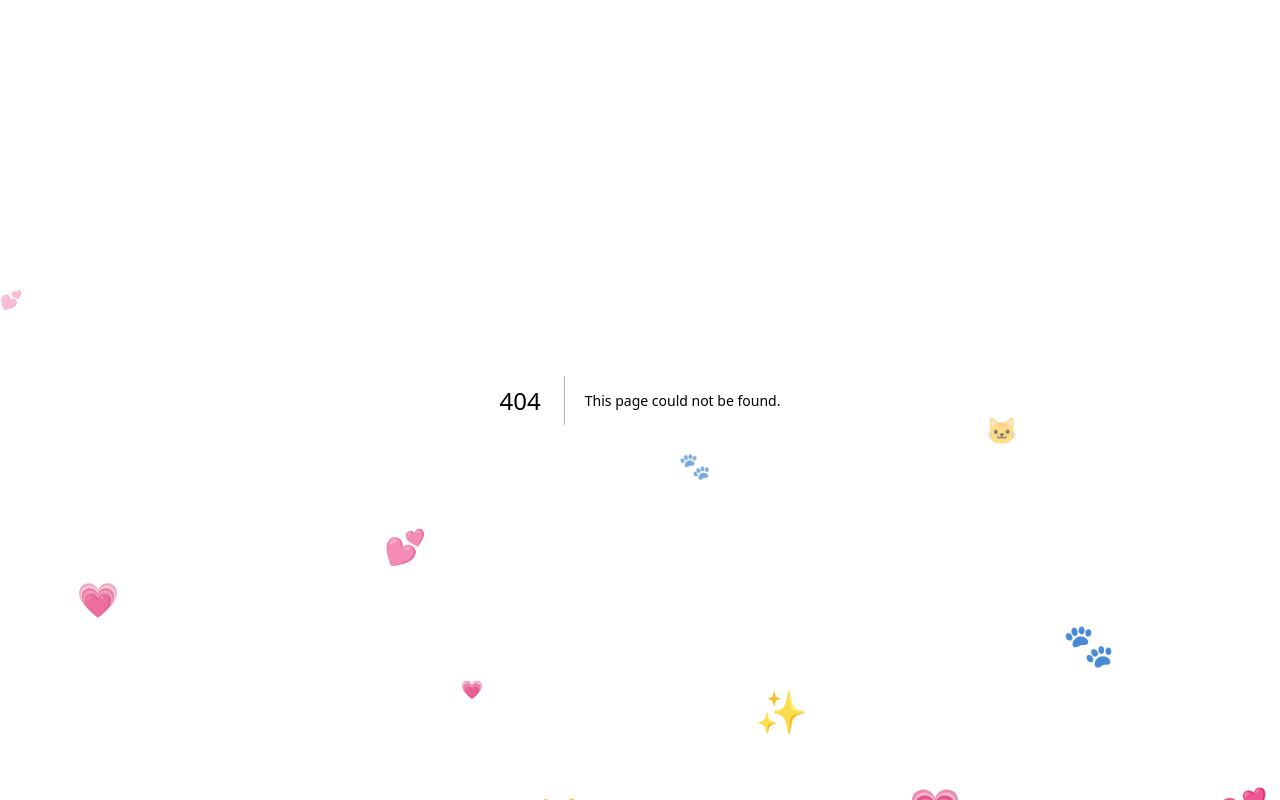
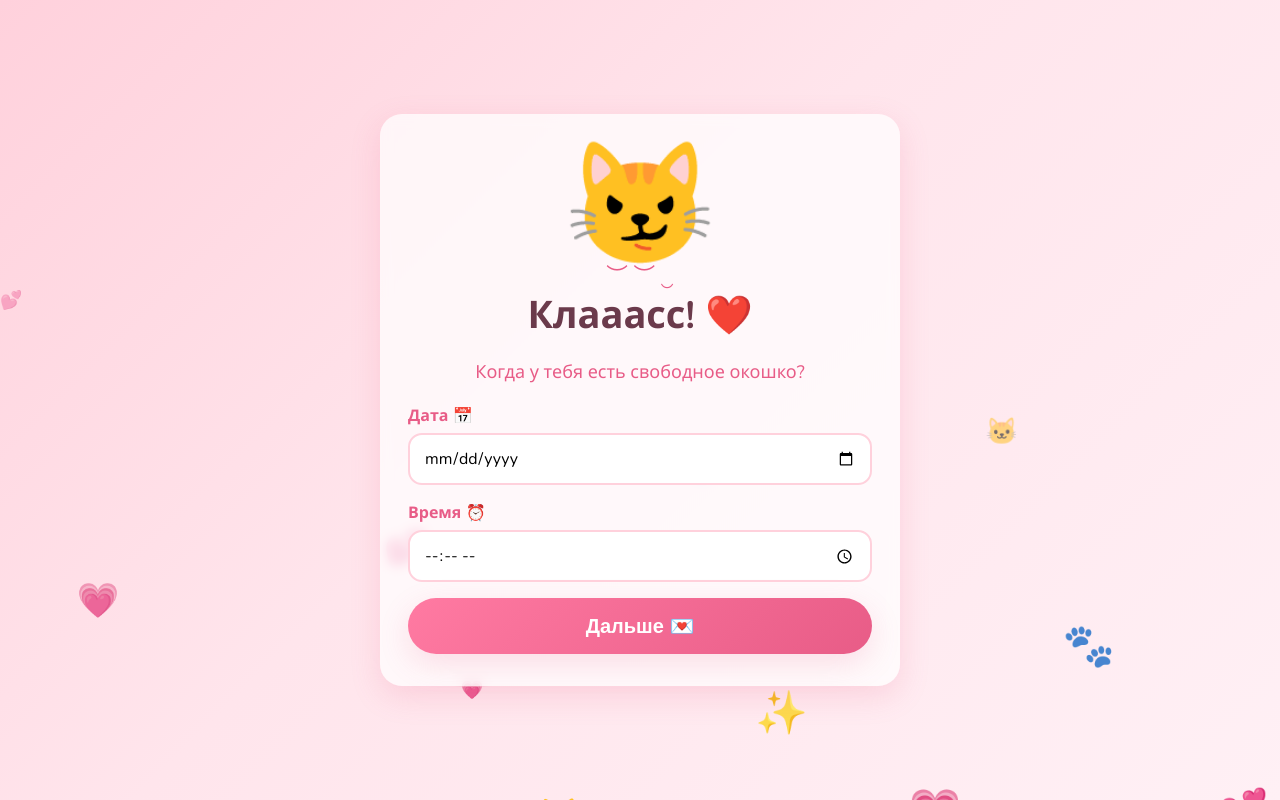
Before and after one commit to WhizzVi/meet-me, a Next.js app: page /when in a window 1280 px wide. Before the commit this address had no page. Built offline with nearby package versions, Linux system fonts and the light colour scheme.

Commit message:
feat: when page with date/time picker

```diff
--- /dev/null
+++ b/app/when/page.tsx
@@ -0,0 +1,17 @@
+import { CatFace } from "@/components/cats";
+import WhenForm from "@/components/WhenForm";
+
+export default function WhenPage() {
+  return (
+    <main className="page">
+      <div className="card">
+        <CatFace mood="sly" />
+        <h1>Клааасс! ❤️</h1>
+        <p className="subtitle">Когда у тебя есть свободное окошко?</p>
+        <div style={{ marginTop: 20 }}>
+          <WhenForm />
+        </div>
+      </div>
+    </main>
+  );
+}
--- /dev/null
+++ b/components/WhenForm.tsx
@@ -0,0 +1,43 @@
+"use client";
+
+import { useRouter } from "next/navigation";
+import { useState } from "react";
+
+export default function WhenForm() {
+  const router = useRouter();
+  const [date, setDate] = useState("");
+  const [time, setTime] = useState("");
+  const [busy, setBusy] = useState(false);
+
+  async function submit(event: React.FormEvent) {
+    event.preventDefault();
+    if (!date || !time) return;
+    setBusy(true);
+    const response = await fetch("/api/submit", {
+      method: "POST",
+      headers: { "content-type": "application/json" },
+      body: JSON.stringify({ date, time }),
+    });
+    if (response.ok) {
+      router.push("/what");
+    } else {
+      setBusy(false);
+    }
+  }
+
+  return (
+    <form onSubmit={submit}>
+      <div className="field">
+        <label htmlFor="date">Дата 📅</label>
+        <input id="date" type="date" value={date} onChange={(event) => setDate(event.target.value)} required />
+      </div>
+      <div className="field">
+        <label htmlFor="time">Время ⏰</label>
+        <input id="time" type="time" value={time} onChange={(event) => setTime(event.target.value)} required />
+      </div>
+      <button type="submit" className="btn" disabled={busy} style={{ width: "100%" }}>
+        Дальше 💌
+      </button>
+    </form>
+  );
+}
```
